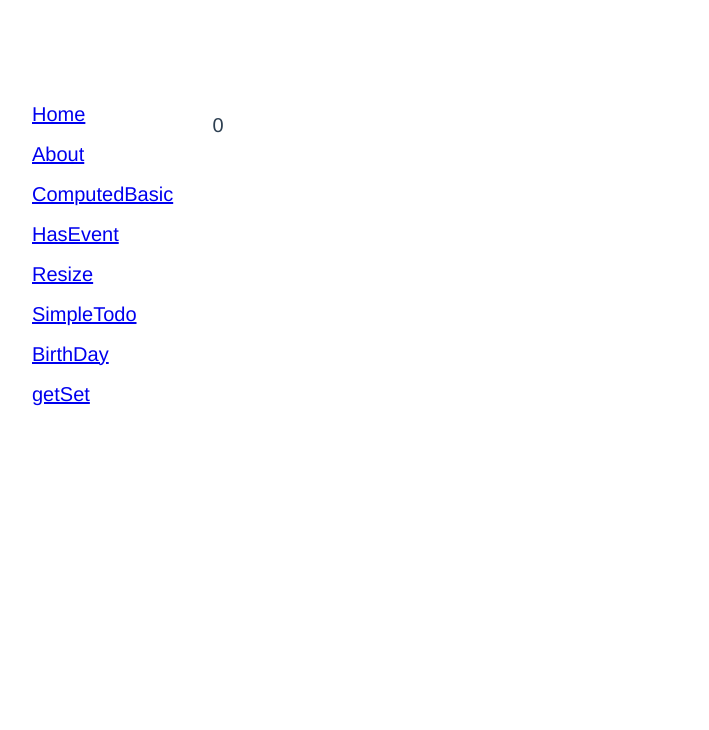
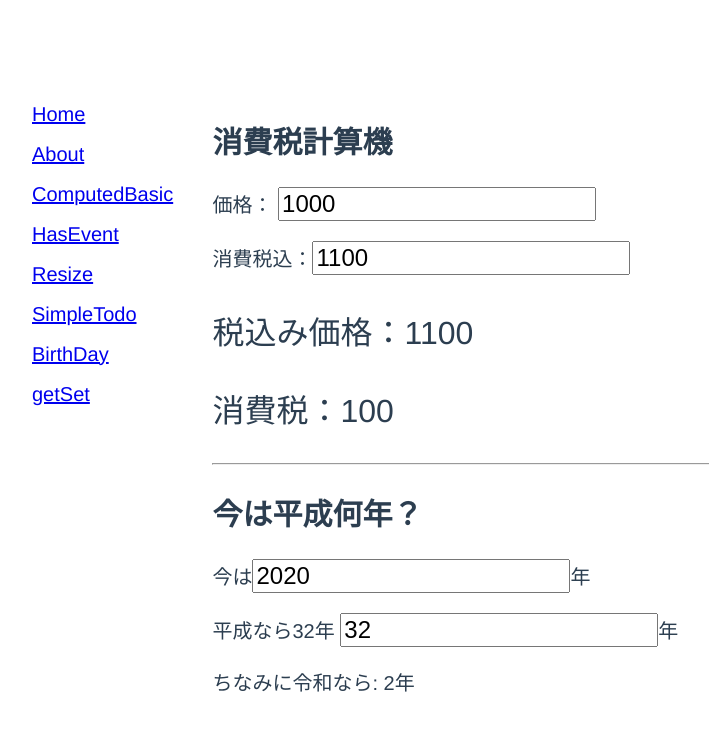
Before and after one commit to BoxPistols/KaeruVue, a Vue app: page /GetSet in a window 1280 px wide. Shown: the top 730 px of the page, without its empty margins (208-917 px from the left). Built offline with nearby package versions, Linux system fonts and the light colour scheme.

Commit message:
[set/get] in Computed

```diff
--- a/src/views/GetSet.vue
+++ b/src/views/GetSet.vue
@@ -1,23 +1,69 @@
 <template>
-<div id="">
-  <p>{{ price }}</p>
-</div>
+  <div id="">
+    <h2>消費税計算機</h2>
+    <p>価格：
+      <input type="number" v-model="price"></p>
+    <p>消費税込：<input type="number" v-model="inTax"></p>
+    <p class="res">税込み価格：{{ inTax }}</p>
+    <p class="res">消費税：{{ onlyTax }}</p>
+    <hr>
+    <h2>今は平成何年？</h2>
+    <p>今は<input type="number" v-model="nowYear">年</p>
+    <p>平成なら{{ heisei }}年 <input type="number" v-model="heisei">年</p>
+    <p>ちなみに令和なら: {{ reiwa }}年</p>
+  </div>
 </template>
 
 <script>
+/**
+ * get/set参考： http://jsstudy.hatenablog.com/entry/JavaScript-Framework-Introduction_4-3-2_Vue_get-set
+ * Why get/set? Computed?
+ * Computedでも変更に対応させる
+ * get: 値の取得メソッド 計算、取得結果をもとのDataに対して更新を行う
+ * set: 値の変更メソッド Dataの値に対して作用させる、元の値を表示
+ */
 export default {
   name: "",
   data: () => ({
-    price: 0
+    price: 1000, // 初期化
+    nowYear: 2020
   }),
-  computed:{
-    inTax: {
-
+  computed: { // 計算
+    inTax: { // 定義
+      get: function() {
+        return parseInt(this.price * 1.1)
+      },
+      set: function(v) {
+        this.price = Math.ceil(v / 1.1)
+      }
+    },
+    onlyTax() {
+      return Math.ceil(this.price * 0.1)
+    },
+    heisei: {
+      get: function() {
+        return this.nowYear - 1988
+      },
+      set: function(v) {
+        this.nowYear = v + 1988
+      }
+    },
+    reiwa(){
+      if(this.nowYear >= 2018){
+        return this.nowYear - 2018
+      }else{
+        return null
+      }
     }
   }
 }
 </script>
 
-<style lang="scss" scoped>
-
+<style lang="stylus" scoped="scoped">
+input
+  font-size 24px
+.res
+  font-size 32px
+color
+  orange
 </style>
```
